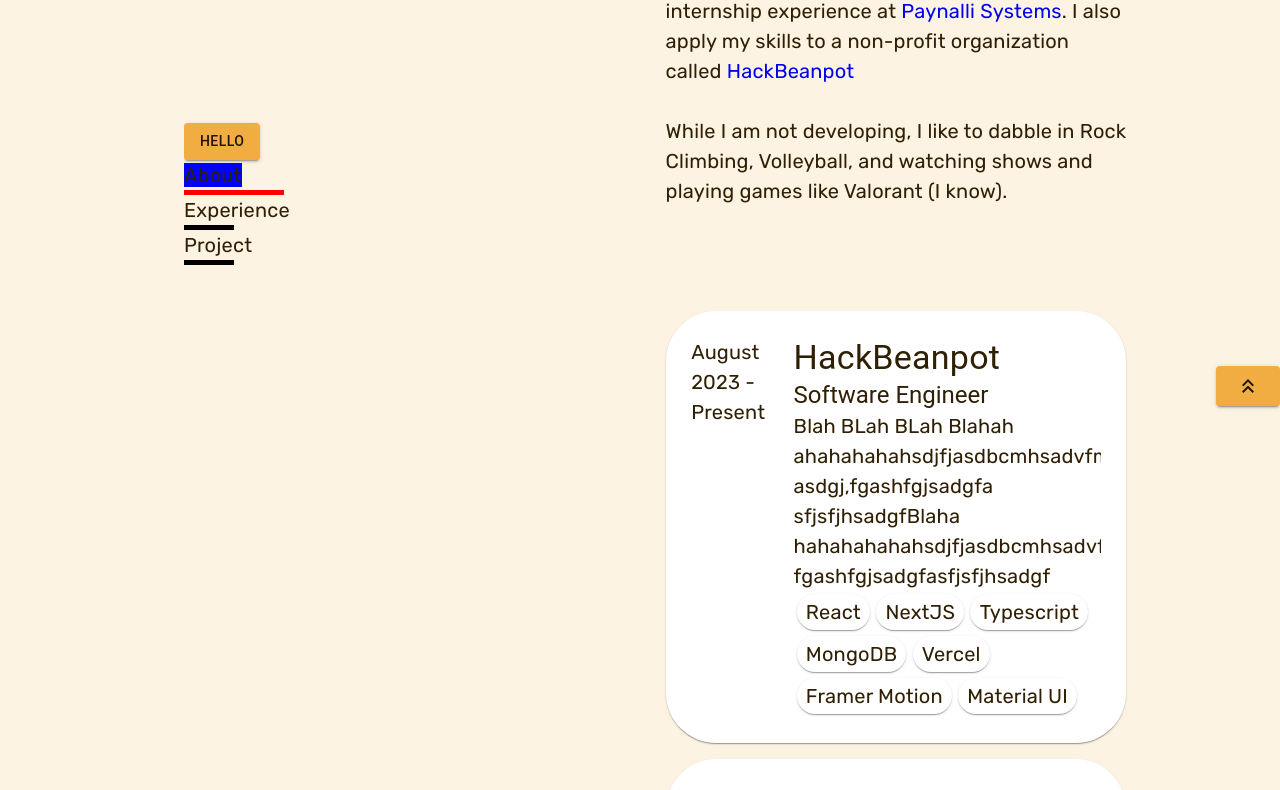
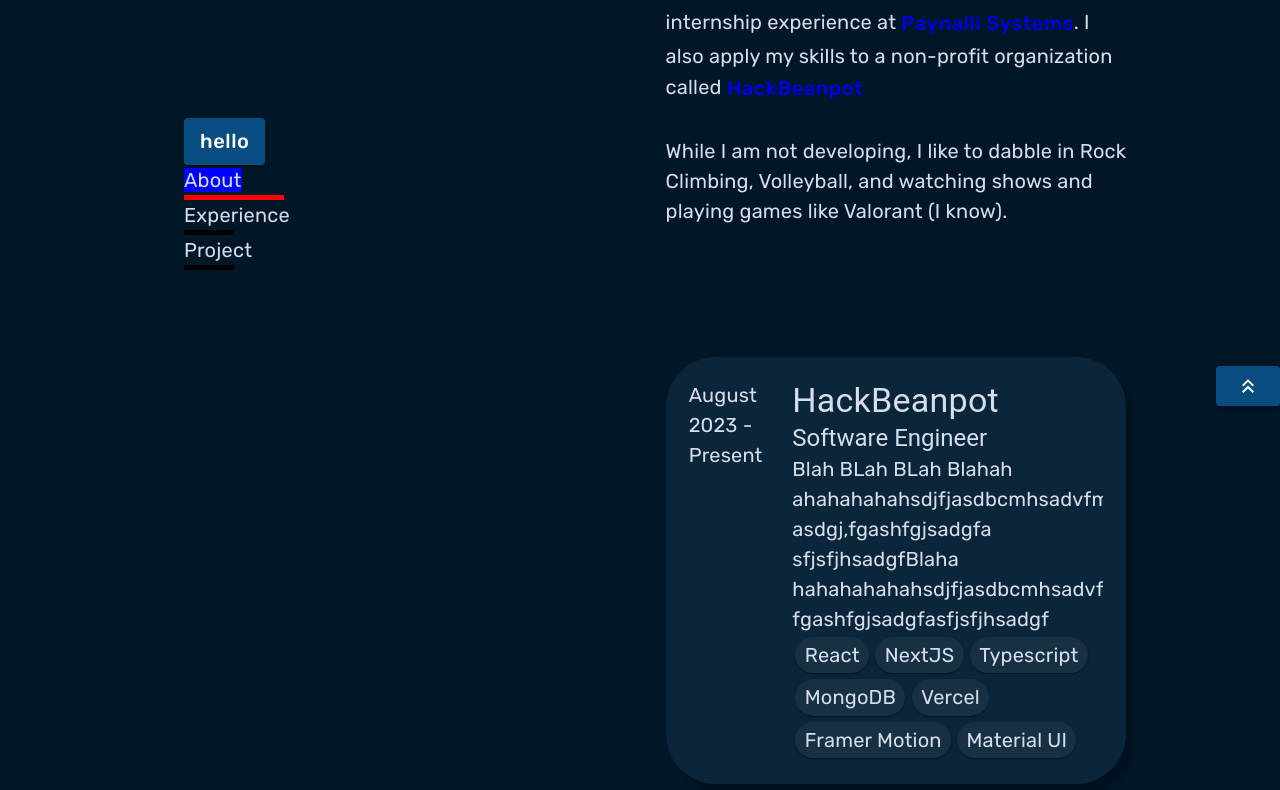
Before and after one commit to NelsonDong41/nelson-personal-portfolio, a Next.js app: page / in a window 1280 px wide. Shown: the part 370-1160 px from the top of the page. Built offline with nearby package versions, Linux system fonts and the light colour scheme.

Commit message:
css for card

```diff
--- a/components/Sections/Experience/ContentCard.tsx
+++ b/components/Sections/Experience/ContentCard.tsx
@@ -1,47 +1,23 @@
 import CardInfo from "@/util/types";
 import styled from "@emotion/styled";
-import { Box, Paper, Stack } from "@mui/material";
-import { StyledBody1, StyledH3, StyledH4, StyledH5, StyledH6 } from "../SectionTypography";
-import React, { MouseEvent, useContext, useState } from 'react';
+import { Box, Paper, Stack, useTheme } from "@mui/material";
+import {
+  StyledBody1,
+  StyledH3,
+  StyledH4,
+  StyledH5,
+  StyledH6,
+} from "../SectionTypography";
+import React, { MouseEvent, useContext, useState } from "react";
 import { HoveredCardContext } from "./ExperienceSectionContent";
 import { monthNames } from "@/util/constants";
 
 interface ExperienceContentCardProps {
   cardInfo: CardInfo;
   id: string;
-  onMouseIn: (event: React.MouseEvent) => void
-  onMouseOut: (event: React.MouseEvent) => void
-}
-
-const StyledExperienceCard = styled(Paper)<{hovered : string}>`
-  padding: 5%;
-  margin: 0 5%;
-  display: grid;
-  grid-template-columns: 1fr 3fr;
-  border-radius: 50px;
-  box-shadow: 0;
-  ${props => {
-    if(props.hovered === "hovered"){
-      return HoveredCSS
-    }
-    if(props.hovered === "notHovered"){
-      return NotHoveredCSS
-    }
-  }};
-`;
-
-const HoveredCSS = {
-  "backgroundColor": "rgba(176, 1, 1, 0.2)",
-  "backdropFilter": "blur(20px) saturate(160%) contrast(45%) brightness(140%)",
-  "WebkitBackdropFilter": "blur(20px) saturate(160%) contrast(45%) brightness(140%)",
-}
-
-const NotHoveredCSS = {
-  "backgroundColor": "inherit",
-  "filter": "blur(2px)",
-  "WebkitFilter": "blur(2px)",
-  // "backdropFilter": "blur(20px) saturate(160%) contrast(45%) brightness(140%)",
-  // "WebkitBackdropFilter": "blur(20px) saturate(160%) contrast(45%) brightness(140%)"
+  onMouseIn: (event: React.MouseEvent) => void;
+  onMouseOut: (event: React.MouseEvent) => void;
+  onMouseUp: (event: React.MouseEvent) => void;
 }
 
 const StyledExperienceCardInfo = styled.div`
@@ -52,51 +28,121 @@
 const StyledTechStack = styled(Stack)`
   flex-direction: row;
   flex-wrap: wrap;
-`
+`;
 
 const StyledTechBadge = styled(Paper)`
   border-radius: 25px;
   padding: 1% 3%;
   margin: 1%;
   color: inherit;
-`
+`;
 
-const StyledLeft = styled.div`
-`
-
+const StyledLeft = styled.div``;
 
 const ExperienceContentCard: React.FC<ExperienceContentCardProps> = ({
-  cardInfo, id, onMouseIn, onMouseOut
+  cardInfo,
+  id,
+  onMouseIn,
+  onMouseOut,
+  onMouseUp
 }: ExperienceContentCardProps) => {
-  let { title, subtitle, description, dateStart, dateEnd, link, techStack, image } = cardInfo;
-  const currentHovered = useContext(HoveredCardContext)
-  const isCurrentHovered = !!currentHovered ? (currentHovered === id ? "hovered" : "notHovered") : ""
-  const dateStartString = `${monthNames[dateStart?.getMonth()]} ${dateStart?.getFullYear()}`;
+  let {
+    title,
+    subtitle,
+    description,
+    dateStart,
+    dateEnd,
+    link,
+    techStack,
+    image,
+  } = cardInfo;
+  const theme = useTheme();
+
+  const StyledExperienceCard = styled(Box)<{ hovered: string }>`
+    padding: 5%;
+    display: grid;
+    grid-template-columns: 1fr 3fr;
+    background-color: ${theme.palette.background.paper};
+    border-radius: 50px;
+    transition: all 5s ease-out;
+    box-shadow: 8px 10px 5px -1px rgba(0, 0, 0, 0.2);
+    ${(props) => {
+      if (props.hovered === "hovered") {
+        return `
+          transition: all 0.6s ease;
+          &:hover {
+            background-color: ${theme.palette.background.paper};
+            box-shadow: 15px 15px 10px -1px ${theme.palette.grey[700]};
+          }
+          `;
+      }
+      else if (props.hovered === "notHovered") {
+        return `
+        transition: all 5s ease-out;
+        filter: blur(1px);
+        -webkit-filter: blur(1px);
+        box-shadow: 0px 0px;
+        background-color: ${theme.palette.background.default};
+        `;
+      }
+    }};
+  `;
+
+  const currentHovered = useContext(HoveredCardContext);
+  const isCurrentHovered = !!currentHovered
+    ? currentHovered === id
+      ? "hovered"
+      : "notHovered"
+    : "";
+  const dateStartString = `${
+    monthNames[dateStart?.getMonth()]
+  } ${dateStart?.getFullYear()}`;
   let dateEndString;
   if (!dateEnd) {
-    dateEndString = ""
+    dateEndString = "";
   } else {
-    if(dateEnd.toDateString() === new Date().toDateString()) dateEndString = "Present"
-    else dateEndString = `${monthNames[dateEnd.getMonth()]} ${dateEnd.getFullYear()}`
+    if (dateEnd.toDateString() === new Date().toDateString())
+      dateEndString = "Present";
+    else
+      dateEndString = `${
+        monthNames[dateEnd.getMonth()]
+      } ${dateEnd.getFullYear()}`;
   }
 
-  return <StyledExperienceCard onMouseEnter={onMouseIn} onMouseLeave={onMouseOut} id = {id} hovered = {isCurrentHovered} color='background'>
+  return (
+    <StyledExperienceCard
+      onMouseEnter={onMouseIn}
+      onMouseLeave={onMouseOut}
+      onMouseUp={onMouseUp}
+      id={id}
+      hovered={isCurrentHovered}
+    >
       <StyledLeft>
         {dateStartString}
-      {!!dateEnd && <> -<br></br></>}
+        {!!dateEnd && (
+          <>
+            {" "}
+            -<br></br>
+          </>
+        )}
         {dateEndString}
       </StyledLeft>
       <StyledExperienceCardInfo>
         <StyledH4>{title}</StyledH4>
         <StyledH5>{subtitle}</StyledH5>
         <StyledBody1>{description}</StyledBody1>
-      <StyledTechStack >
-        {techStack?.map(tech => {
-          return <StyledTechBadge key = {title + tech} color="secondary">{tech}</StyledTechBadge>
+        <StyledTechStack>
+          {techStack?.map((tech) => {
+            return (
+              <StyledTechBadge key={title + tech} color="secondary">
+                {tech}
+              </StyledTechBadge>
+            );
           })}
         </StyledTechStack>
       </StyledExperienceCardInfo>
-  </StyledExperienceCard>;
+    </StyledExperienceCard>
+  );
 };
 
 export default ExperienceContentCard;
--- a/components/Sections/Experience/ExperienceSectionContent.tsx
+++ b/components/Sections/Experience/ExperienceSectionContent.tsx
@@ -5,6 +5,7 @@
 import { useState } from "react";
 import React from "react";
 import styled from "@emotion/styled";
+import { useRouter } from "next/router";
 
 
 interface ExperienceSectionContentProps {
@@ -13,19 +14,18 @@
 
 export const HoveredCardContext = React.createContext("");
 
-const StyledClosingLink = styled.div`
-  display: flex;
-`;
 
 const StyledExperienceCardStack = styled.div`
   display: flex;
   flex-direction: column;
   gap: 2vh;
+  padding: 5%;
 `
 
 const ExperienceSectionContent: React.FC<ExperienceSectionContentProps> = ({CardInfos} : ExperienceSectionContentProps) => {
   const theme = useTheme();
   const isMobileView = useMediaQuery(theme.breakpoints.down("laptop"));
+  const router = useRouter();
 
   const [hoveredId, setHoveredId] = useState("");
 
@@ -39,7 +39,7 @@
 
   return (
     <HoveredCardContext.Provider value={hoveredId}>
-      <div style={{ height: "100%", width: "100%" }}>
+      <div style={{ height: "100%", width: "100%"}}>
         {isMobileView && <StyledH3>Experience</StyledH3>}
         <StyledExperienceCardStack>
           {CardInfos
@@ -51,11 +51,11 @@
                   id={currentCardInfo.title}
                   onMouseIn={handleMouseIn}
                   onMouseOut={handleMouseOut}
+                  onMouseUp={() => router.push(currentCardInfo.link || "404") }
                 />
               );
             })}
         </StyledExperienceCardStack>
-        <StyledClosingLink>Checkout All Experiences</StyledClosingLink>
       </div>
     </HoveredCardContext.Provider>
   );
--- a/components/Sections/Section.tsx
+++ b/components/Sections/Section.tsx
@@ -9,6 +9,7 @@
 const StyledSection = styled(Element)`
   width: 100%;
   display: flex;
+  flex-direction: column;
   justify-content: center;
   align-items: center;
   margin: 5vh 0;
--- a/components/Sections/SectionTypography.tsx
+++ b/components/Sections/SectionTypography.tsx
@@ -1,10 +1,14 @@
-import { MenuItem, Typography } from "@mui/material";
+import { Button, MenuItem, Typography, useTheme } from "@mui/material";
 import React from "react";
 import Link from "next/link";
+import { palette, PaletteProps, spacing, SpacingProps } from "@mui/system";
+import styled from "@emotion/styled";
 
 interface StyledTypographyProps {
   children?: React.ReactNode;
   link?: string;
+  style?: any;
+  target?: any;
 }
 
 const StyledH3: React.FC<StyledTypographyProps> = ({
@@ -53,19 +57,25 @@
   return <Typography variant="body1">{children}</Typography>;
 };
 
-const StyledLink: React.FC<StyledTypographyProps> = ({
+const StyledLinkBase = styled(Link)<PaletteProps & StyledTypographyProps>`
+  ${palette};
+`;
+
+export default function StyledLink({
   link,
   children,
-}: StyledTypographyProps) => {
+}: PaletteProps & StyledTypographyProps) {
   return (
-    <Link
-      href={link || "404"}
-      style={{ textDecoration: "none" }}
-      target="_blank"
-    >
-      {children}
-    </Link>
+    <Button variant="text" style={{ padding: 0 }}>
+      <StyledLinkBase
+        href={link || "404"}
+        style={{ textDecoration: "none" }}
+        target="_blank"
+      >
+        {children}
+      </StyledLinkBase>
+    </Button>
   );
-};
+}
 
 export { StyledH3, StyledBody1, StyledLink, StyledH4, StyledH5, StyledH6 };
--- a/pages/_app.tsx
+++ b/pages/_app.tsx
@@ -3,6 +3,7 @@
   PaletteMode,
   ThemeProvider,
   createTheme,
+  useMediaQuery,
   useTheme,
 } from "@mui/material";
 import type { AppProps } from "next/app";
@@ -12,28 +13,25 @@
 import { ColorModeContent } from "@/types";
 
 export const ColorModeContext = createContext<ColorModeContent>({
-  toggleColorMode: () => {}
-})
+  toggleColorMode: () => {},
+});
 
 export default function App({ Component, pageProps }: AppProps) {
-  const [mode, setMode] = useState<PaletteMode>("dark");
+  const prefersDarkMode = useMediaQuery("(prefers-color-scheme: dark)");
 
-  useEffect(() => {
-    setMode(localStorage.getItem('mode') === "dark" ? "dark" : "light")
-  }, [])
+  const [mode, setMode] = useState<PaletteMode>(
+    prefersDarkMode ? "light" : "dark"
+  );
 
   const colorMode = useMemo(
     () => ({
       toggleColorMode: () => {
-        setMode((prevColor: PaletteMode) => {
-          const newMode = prevColor === "light" ? "dark" : "light"
-          localStorage.setItem('mode', newMode)
-          return newMode;
-        }
+        setMode((prevColor: PaletteMode) =>
+          prevColor === "light" ? "dark" : "light"
         );
       },
     }),
-    []
+    [prefersDarkMode]
   );
 
   const theme = useMemo(() => createTheme(getDesignTokens(mode)), [mode]);
--- a/styles/theme.ts
+++ b/styles/theme.ts
@@ -25,20 +25,47 @@
           },
         }
       : {
+          // primary: {
+          //   main: "#89d920",
+          // },
+
+          // secondary: {
+          //   main: "#070a31",
+          // },
+
+          // accent: "#7626df",
+
+          // background: { default: '#011627' },
+
+          // text: {
+          //   primary: "#fcfbed",
+          // },
+
+          background: {
+            default: '#011627',
+            paper: '#0b253a',
+          },
+          text: {
+            primary: '#d6deeb',
+            secondary: '#5f7e97',
+          },
+          action: {
+            active: '#13344f',
+            hover: '#697098',
+          },
           primary: {
-            main: "#89d920",
+            main: '#084d81',
+            light: '#5f7e9790',
+            contrastText: '#FFFFFF',
           },
-
           secondary: {
-            main: "#070a31",
+            main: '#7e57c2',
           },
-
-          accent: "#7626df",
-
-          background: { default: "rgb(15, 23, 42)" },
-
-          text: {
-            primary: "#fcfbed",
+          error: {
+            main: '#01111d',
+          },
+          warning: {
+            main: '#0e293f',
           },
         }),
   },
@@ -56,5 +83,11 @@
       fontWeight: 400,
       fontSize: '20px',
     },
+    button: {
+      textTransform: 'none',
+      fontFamily: 'inherit',
+      fontSize: 'inherit',
+      margin: 0,
+    }
   },
 });
```
Also changed, not shown: components/Sections/Experience/ExperienceSection.tsx (+7 -0 lines), components/Sections/Project/ProjectSection.tsx (+7 -0 lines). Lines whose indentation alone changed are shown as unchanged.
